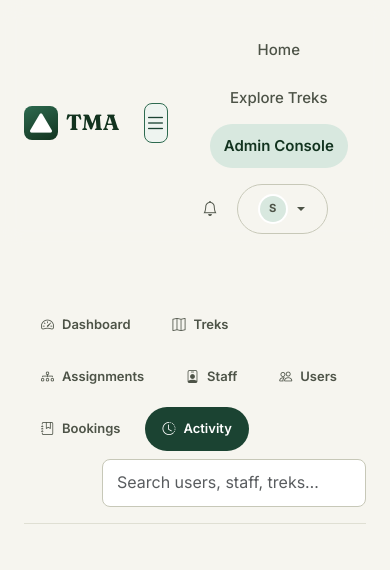
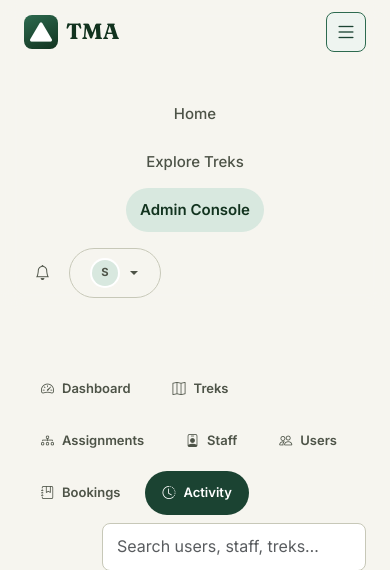
Before and after one commit to lucifer046/trekking-management-application, a Flask app: page /admin/activity in a window 390 px wide, after a click that opens the changed part. Shown: the top 570 px of the page. Run offline with Flask 3, Linux system fonts and the light colour scheme; the visitor is signed in with stand-in values (Sample User, id 1); data that the repository does not hold is empty; some libraries are stand-ins or nearby versions.

Commit message:
Fix mobile nav menu overlapping instead of stacking below
The mobile hamburger menu opened, but its contents (nav links,
notification bell, profile dropdown / log in-sign up) got squeezed
into the same row as the brand and toggler instead of dropping onto
their own full-width row below, overlapping everything and reading as
a cluster of misplaced buttons; the notification/profile dropdowns
then opened relative to those misplaced trigger buttons, landing on
top of nav text like "Assignments" rather than in a sensible spot.

Root cause: Bootstrap's #navbarMain (.navbar-collapse) already carries
flex-basis: 100% from Bootstrap's own base .navbar-collapse rule
(true unconditionally, not just under a `.navbar` ancestor), which is
exactly what's supposed to make it wrap onto its own full-width line
on mobile. But that only works if the flex parent actually allows
wrapping, and .navbar-tma (this app's fully custom-styled navbar,
used instead of Bootstrap's own .navbar class) defaulted to
flex-wrap: nowrap, so the collapse panel could never wrap: it just got
compressed into whatever space was left in the same row as the brand
and toggler.

Added flex-wrap: wrap to .navbar-tma, which fixed mobile but broke
desktop as a direct side effect: the collapse's flex-basis: 100% now
made it wrap onto its own row there too, since Bootstrap only cancels
that back to flex-basis: auto inside `.navbar-expand-lg
.navbar-collapse`, another class this navbar doesn't carry. Added
that missing counterpart at the same >=992px point this navbar's own
d-lg-flex utility already switches to desktop behavior, restoring
flex-basis: auto there so the collapse sits back on the same row as
the brand.

Verified live, both directions: at 375px the collapse panel now
measures full container width (327px) starting well below the brand
row (y=76 vs. brand's own y=14-50), with nav links then the
notification/profile row stacking cleanly beneath it and zero
horizontal overflow; at 1024px and 1280px the navbar is back to a
normal single ~74px-tall row with the toggler hidden and the collapse
inline beside the brand, exactly as before this change. Full pytest
suite still green (109 passed).

```diff
--- a/app/static/css/components.css
+++ b/app/static/css/components.css
@@ -22,6 +22,15 @@
 }
 .navbar-tma {
   display: flex;
+  /* Bootstrap's own .navbar sets flex-wrap: wrap for exactly this
+     reason: .navbar-collapse already carries flex-basis: 100% (from
+     Bootstrap's base .navbar-collapse rule, which isn't gated behind
+     the .navbar class), but that only does anything if its flex
+     parent is actually allowed to wrap. Ours defaulted to nowrap, so
+     on mobile the opened menu never dropped onto its own line below
+     the brand/toggler row: it just got squeezed into the leftover
+     space in that same row instead, overlapping and cramped. */
+  flex-wrap: wrap;
   align-items: center;
   gap: var(--space-5);
   padding-block: var(--space-3);
@@ -56,6 +65,20 @@
 .navbar-toggler:hover { background: var(--color-primary-50); border-color: var(--color-primary-500); }
 .navbar-toggler:focus { outline: none; }
 .navbar-toggler[aria-expanded="true"] { background: var(--color-primary-50); border-color: var(--color-primary-600); color: var(--color-primary-700); }
+/* Bootstrap's base .navbar-collapse rule sets flex-basis: 100% (needed
+   for it to wrap onto its own full-width line below the toggler on
+   mobile), unconditionally, and only cancels that back to auto inside
+   `.navbar-expand-lg .navbar-collapse`, a class this navbar doesn't
+   carry (it's fully custom-styled, see .navbar-tma). Without this, the
+   flex-wrap: wrap added to .navbar-tma below (needed to let the mobile
+   menu wrap at all) also wrapped the collapse panel onto a second row
+   at desktop, since it still nominally "wanted" the full row's width
+   there too. Restoring auto-basis at the same >=992px point the rest
+   of this navbar already switches to desktop behavior (d-lg-flex etc.)
+   keeps it on the same row as the brand there. */
+@media (min-width: 992px) {
+  .navbar-collapse { flex-basis: auto; flex-grow: 0; }
+}
 
 .navbar-brand-tma {
   display: flex;
```
